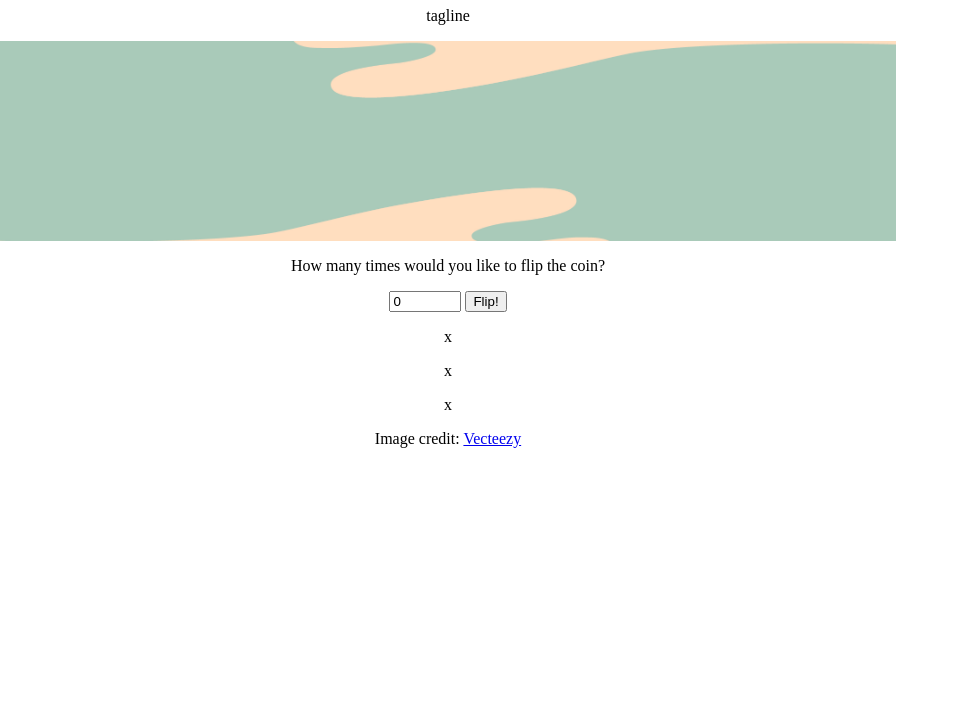
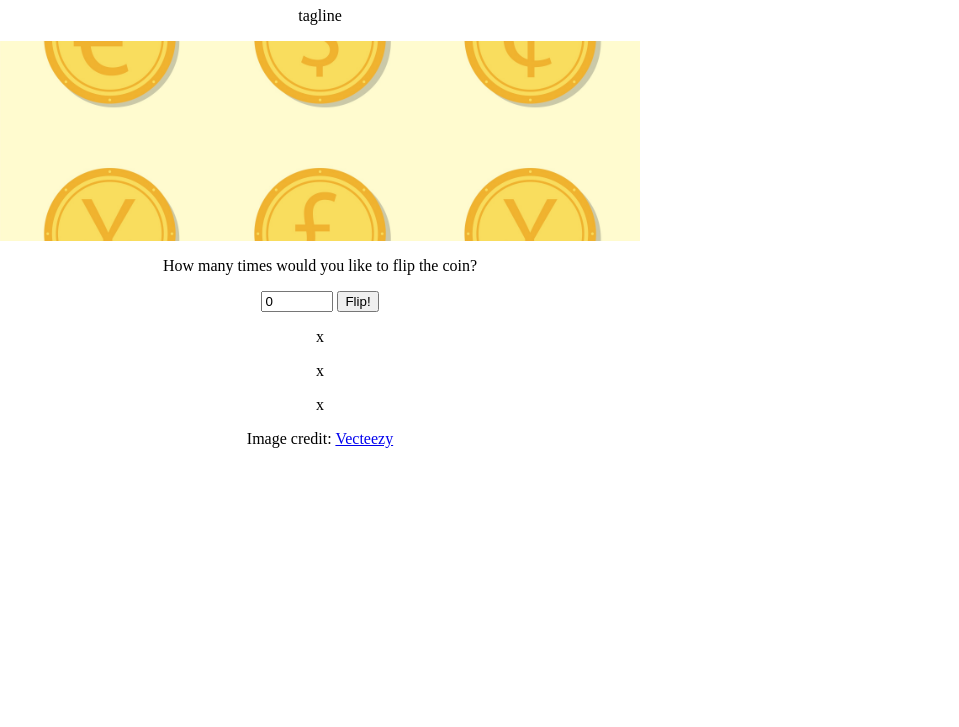
Before and after one commit to ellehallal/coin-flip-simulator, a plain HTML site: page index.html in a window 1280 px wide. Shown: the part 73-800 px from the top of the page, without its empty margins (0-959 px from the left). Drawn offline with Linux system fonts and the light colour scheme.

Commit message:
Change main header image

```diff
--- a/index.html
+++ b/index.html
@@ -31,7 +31,7 @@
 
     <footer>
 
-      <p>Image credit: <a href="https://www.vecteezy.com">Vecteezy</a></p>
+      <p>Image credit: <a href="https://www.vecteezy.com" target="_blank">Vecteezy</a></p>
     </footer>
     <script type="text/javascript" src="./main.js"></script>
   </body>
--- a/style.css
+++ b/style.css
@@ -3,16 +3,18 @@ body{
   padding: 0;
   height: 100%;
   text-align: center;
+  background-image: linear-gradient();
 }
 
 .container{
-  width: 70%;
+  width: 50%;
 }
 
 #header-image{
-  background-image: url(./img/exchange.jpg);
+  background-image: url(./img/coin.jpg);
   background-repeat: no-repeat;
   background-size: cover;
   background-position: center;
   height: 200px;
+  position: relative;
 }
```
Also changed, not shown: img/Gold-Coin-Vector.jpg (added), img/coin.jpg (added), img/exchange.jpg (deleted).
